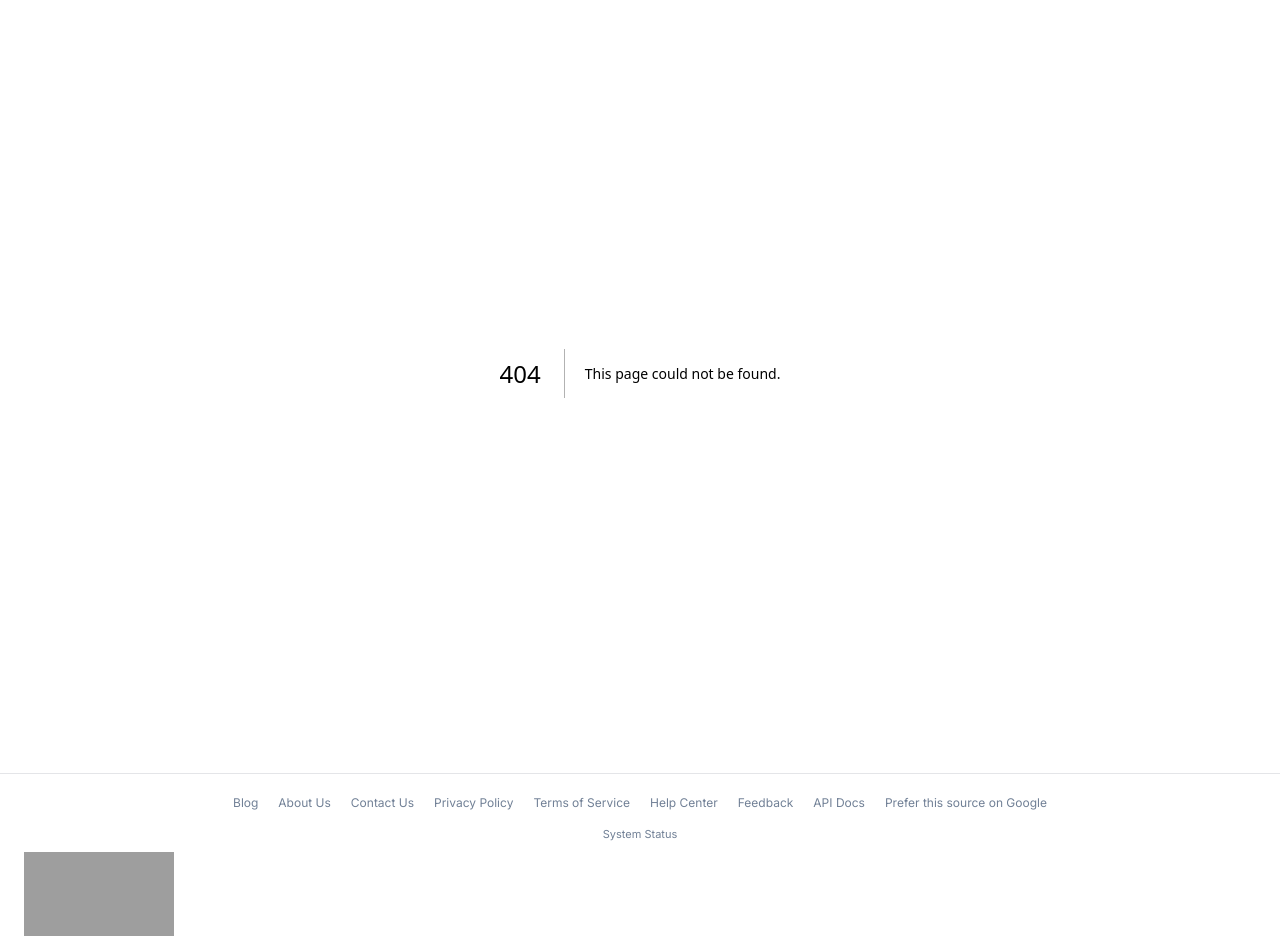
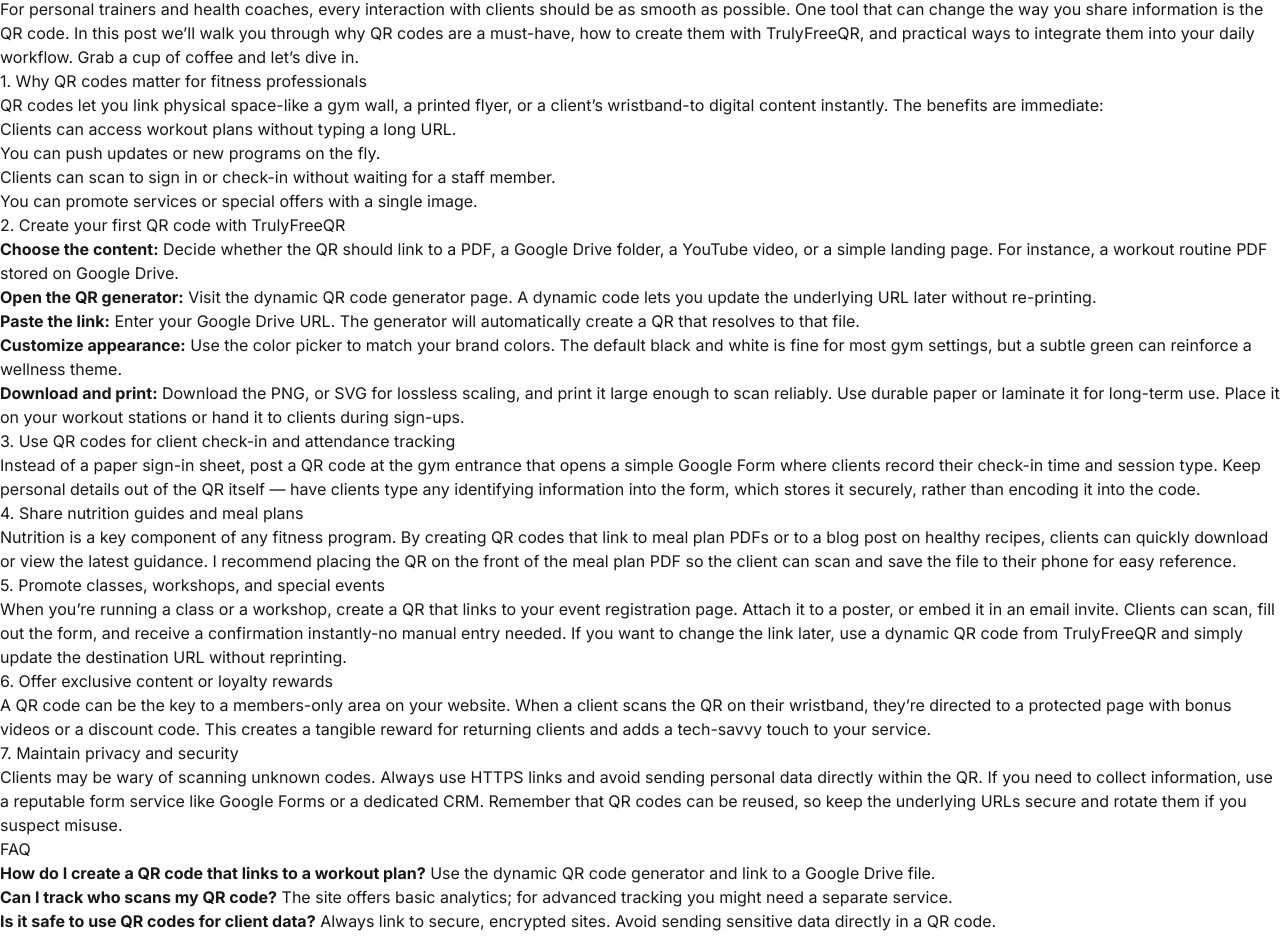
Before and after one commit to gsmith0572-dot/truly-free-qr, a Next.js app: page /blog/qr-codes-for-personal-trainers-and-health-coaches in a window 1280 px wide. Before the commit this address had no page. Shown: the part 92-1028 px from the top of the page. Built offline with nearby package versions, Linux system fonts and the light colour scheme; grey boxes are pictures that could not be loaded.

Commit message:
publish: weekly article - qr-codes-for-personal-trainers-and-health-coaches

```diff
--- a/src/app/blog/page.tsx
+++ b/src/app/blog/page.tsx
@@ -21,6 +21,7 @@
 }
 
 const POSTS = [
+  { slug: "qr-codes-for-personal-trainers-and-health-coaches", label: "HOW-TO GUIDE", labelColor: "#16a34a", title: "QR codes for personal trainers and health coaches", excerpt: "How personal trainers and health coaches can use QR codes to streamline client communication, track workouts, and promote services.", readTime: "9 min read", date: "October 2026" },
   { slug: "qr-codes-for-childcare-centers-and-preschools", label: "HOW-TO GUIDE", labelColor: "#16a34a", title: "QR Codes for Childcare Centers and Preschools", excerpt: "Practical guide on how childcare centers and preschools can use QR codes to streamline communication, safety, and parent engagement.", readTime: "9 min read", date: "September 2026" },
   { slug: "qr-codes-for-home-services-plumbers-electricians-and-contrac", label: "HOW-TO GUIDE", labelColor: "#16a34a", title: "QR codes for home services: plumbers, electricians, and contractors", excerpt: "Learn how home service professionals can use QR codes to streamline customer communication, share pricing, schedule appointments, and grow their business.", readTime: "9 min read", date: "September 2026" },
   { slug: "how-small-businesses-use-qr-codes-to-compete-with-larger-cha", label: "HOW-TO GUIDE", labelColor: "#16a34a", title: "How Small Businesses Use QR Codes to Compete with Larger Chains", excerpt: "Discover practical ways small businesses leverage QR codes to level the playing field against big\u2011box chains, from loyalty programs to dynamic pricing.", readTime: "9 min read", date: "September 2026" },
--- /dev/null
+++ b/src/app/blog/qr-codes-for-personal-trainers-and-health-coaches/page.tsx
@@ -0,0 +1,174 @@
+import type { Metadata } from 'next'
+import Link from 'next/link'
+import AuthorBox from '@/components/blog/AuthorBox'
+
+export const metadata: Metadata = {
+  title: 'QR codes for personal trainers and health coaches',
+  description: 'How personal trainers and health coaches can use QR codes to streamline client communication, track workouts, and promote services.',
+  alternates: {
+    canonical: 'https://trulyfreeqr.com/blog/qr-codes-for-personal-trainers-and-health-coaches'
+  }
+}
+
+export default function Page() {
+  const articleJson = {
+    "@context": "https://schema.org",
+    "@type": "Article",
+    "mainEntityOfPage": {
+      "@type": "WebPage",
+      "@id": "https://trulyfreeqr.com/blog/qr-codes-for-personal-trainers-and-health-coaches"
+    },
+    "headline": "QR codes for personal trainers and health coaches",
+    "description": "A step-by-step guide for fitness professionals on using QR codes to improve client experience and business efficiency.",
+    "image": "https://trulyfreeqr.com/images/fitness-qr.jpg",
+    "author": {
+      "@type": "Person",
+      "name": "George Smith",
+      "jobTitle": "Founder, Klickify Agency"
+    },
+    "publisher": {
+      "@type": "Organization",
+      "name": "TrulyFreeQR",
+      "logo": {
+        "@type": "ImageObject",
+        "url": "https://trulyfreeqr.com/logo.png"
+      }
+    },
+    "datePublished": "2026-10-02",
+    "dateModified": "2026-10-02"
+  }
+
+  const faqJson = {
+    "@context": "https://schema.org",
+    "@type": "FAQPage",
+    "mainEntity": [
+      {
+        "@type": "Question",
+        "name": "How do I create a QR code that links to a workout plan?",
+        "acceptedAnswer": {
+          "@type": "Answer",
+          "text": "Use a free QR code generator on TrulyFreeQR to link to a Google Drive folder or a PDF of the plan."
+        }
+      },
+      {
+        "@type": "Question",
+        "name": "Can I track who scans my QR code?",
+        "acceptedAnswer": {
+          "@type": "Answer",
+          "text": "The site offers basic analytics on scans, but for advanced tracking you may need a separate service."
+        }
+      },
+      {
+        "@type": "Question",
+        "name": "Is it safe to use QR codes for client data?",
+        "acceptedAnswer": {
+          "@type": "Answer",
+          "text": "Always link to secure, encrypted sites. Avoid sending sensitive personal data directly in a QR code."
+        }
+      },
+      {
+        "@type": "Question",
+        "name": "What size should my QR code be for a gym poster?",
+        "acceptedAnswer": {
+          "@type": "Answer",
+          "text": "Follow our size guide: the minimum is about 0.5 inches for close-up print, and you should size up for anything viewed from a distance — at least 5 inches for outdoor signage."
+        }
+      }
+    ]
+  }
+
+  return (
+    <>
+      <script
+        type="application/ld+json"
+        dangerouslySetInnerHTML={{ __html: JSON.stringify(articleJson) }}
+      />
+      <script
+        type="application/ld+json"
+        dangerouslySetInnerHTML={{ __html: JSON.stringify(faqJson) }}
+      />
+
+      <article className="prose mx-auto">
+        <h1>QR codes for personal trainers and health coaches</h1>
+
+        <p>
+          For personal trainers and health coaches, every interaction with clients should be as smooth as possible. One tool that can change the way you share information is the QR code. In this post we’ll walk you through why QR codes are a must-have, how to create them with TrulyFreeQR, and practical ways to integrate them into your daily workflow. Grab a cup of coffee and let’s dive in.
+        </p>
+
+        <h2>1. Why QR codes matter for fitness professionals</h2>
+
+        <p>
+          QR codes let you link physical space-like a gym wall, a printed flyer, or a client’s wristband-to digital content instantly. The benefits are immediate:
+        </p>
+
+        <ul>
+          <li>Clients can access workout plans without typing a long URL.</li>
+          <li>You can push updates or new programs on the fly.</li>
+          <li>Clients can scan to sign in or check-in without waiting for a staff member.</li>
+          <li>You can promote services or special offers with a single image.</li>
+        </ul>
+
+        <h2>2. Create your first QR code with TrulyFreeQR</h2>
+
+        <ol>
+          <li>
+            <strong>Choose the content:</strong> Decide whether the QR should link to a PDF, a Google Drive folder, a YouTube video, or a simple landing page. For instance, a workout routine PDF stored on Google Drive.
+          </li>
+          <li>
+            <strong>Open the QR generator:</strong> Visit the <Link href="/dynamic-qr-code-generator">dynamic QR code generator</Link> page. A dynamic code lets you update the underlying URL later without re-printing.
+          </li>
+          <li>
+            <strong>Paste the link:</strong> Enter your Google Drive URL. The generator will automatically create a QR that resolves to that file.
+          </li>
+          <li>
+            <strong>Customize appearance:</strong> Use the color picker to match your brand colors. The default black and white is fine for most gym settings, but a subtle green can reinforce a wellness theme.
+          </li>
+          <li>
+            <strong>Download and print:</strong> Download the PNG, or SVG for lossless scaling, and print it large enough to scan reliably. Use durable paper or laminate it for long-term use. Place it on your workout stations or hand it to clients during sign-ups.
+          </li>
+        </ol>
+
+        <h2>3. Use QR codes for client check-in and attendance tracking</h2>
+
+        <p>
+          Instead of a paper sign-in sheet, post a QR code at the gym entrance that opens a simple Google Form where clients record their check-in time and session type. Keep personal details out of the QR itself — have clients type any identifying information into the form, which stores it securely, rather than encoding it into the code.
+        </p>
+
+        <h2>4. Share nutrition guides and meal plans</h2>
+
+        <p>
+          Nutrition is a key component of any fitness program. By creating QR codes that link to meal plan PDFs or to a blog post on healthy recipes, clients can quickly download or view the latest guidance. I recommend placing the QR on the front of the meal plan PDF so the client can scan and save the file to their phone for easy reference.
+        </p>
+
+        <h2>5. Promote classes, workshops, and special events</h2>
+
+        <p>
+          When you’re running a class or a workshop, create a QR that links to your event registration page. Attach it to a poster, or embed it in an email invite. Clients can scan, fill out the form, and receive a confirmation instantly-no manual entry needed. If you want to change the link later, use a dynamic QR code from TrulyFreeQR and simply update the destination URL without reprinting.
+        </p>
+
+        <h2>6. Offer exclusive content or loyalty rewards</h2>
+
+        <p>
+          A QR code can be the key to a members-only area on your website. When a client scans the QR on their wristband, they’re directed to a protected page with bonus videos or a discount code. This creates a tangible reward for returning clients and adds a tech-savvy touch to your service.
+        </p>
+
+        <h2>7. Maintain privacy and security</h2>
+
+        <p>
+          Clients may be wary of scanning unknown codes. Always use HTTPS links and avoid sending personal data directly within the QR. If you need to collect information, use a reputable form service like Google Forms or a dedicated CRM. Remember that QR codes can be reused, so keep the underlying URLs secure and rotate them if you suspect misuse.
+        </p>
+
+        <h2>FAQ</h2>
+
+        <ul>
+          <li><strong>How do I create a QR code that links to a workout plan?</strong> Use the dynamic QR code generator and link to a Google Drive file.</li>
+          <li><strong>Can I track who scans my QR code?</strong> The site offers basic analytics; for advanced tracking you might need a separate service.</li>
+          <li><strong>Is it safe to use QR codes for client data?</strong> Always link to secure, encrypted sites. Avoid sending sensitive data directly in a QR code.</li>
+          <li><strong>What size should my QR code be for a gym poster?</strong> Follow the size guide: the minimum is about 0.5 inches for close-up print, and size up for anything viewed from a distance — at least 5 inches for outdoor signage.</li>
+        </ul>
+
+        <AuthorBox />
+      </article>
+    </>
+  )
+}
--- a/src/app/sitemap.ts
+++ b/src/app/sitemap.ts
@@ -9,6 +9,7 @@
 ])
 
 const BLOG_POSTS: { slug: string; date: string }[] = [
+  { slug: 'qr-codes-for-personal-trainers-and-health-coaches', date: '2026-10-02' },
   { slug: 'qr-codes-for-childcare-centers-and-preschools', date: '2026-09-25' },
   { slug: 'qr-codes-for-home-services-plumbers-electricians-and-contrac', date: '2026-09-18' },
   { slug: 'how-small-businesses-use-qr-codes-to-compete-with-larger-cha', date: '2026-09-04' },
```
